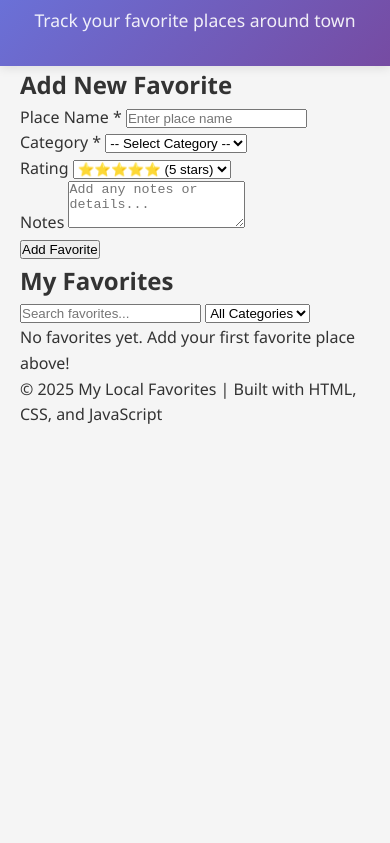
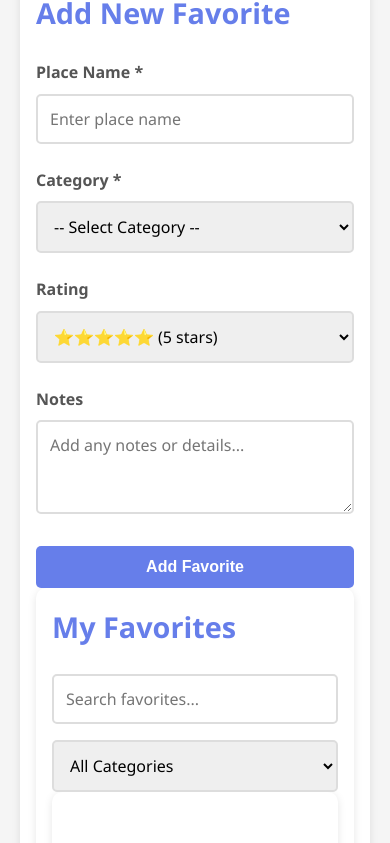
Before and after one commit to ejclouser/40363-local-favorites-tracker, a plain HTML site: page index.html in a window 390 px wide. Shown: the part 162-1005 px from the top of the page. Before the commit the page ends 844 px from the top, so only its background shows below. Drawn offline with Linux system fonts and the light colour scheme.

Commit message:
Lab 11.5 css changes

```diff
--- a/css/styles.css
+++ b/css/styles.css
@@ -69,7 +69,23 @@ header h1 {
    MAIN CONTENT & SECTIONS
    LAB11: Add section containers and spacing
    ========================================== */
+main {
+    padding: 2rem 0;
+}
 
+section {
+    background: white;
+    padding: 2rem;
+    margin-bottom: 2rem;
+    border-radius: 10px;
+    box-shadow: 0 2px 8px rgba(0,0,0,0.1);
+}
+
+h2 {
+    color: #667eea;
+    margin-bottom: 1.5rem;
+    font-size: 1.8rem;
+}
 /* TODO LAB11: Add main and section styles */
 
 
@@ -78,7 +94,41 @@ header h1 {
    LAB11: Add form layout and input styling
    TODO LAB13: May add form validation styles
    ========================================== */
+.form-group {
+    margin-bottom: 1.5rem;
+}
 
+label {
+    display: block;
+    margin-bottom: 0.5rem;
+    font-weight: 600;
+    color: #555;
+}
+
+input[type="text"],
+select,
+textarea {
+    width: 100%;
+    padding: 0.75rem;
+    border: 2px solid #ddd;
+    border-radius: 5px;
+    font-size: 1rem;
+    font-family: inherit;
+    transition: border-color 0.3s ease;
+}
+
+input[type="text"]:focus,
+select:focus,
+textarea:focus {
+    outline: none;
+    border-color: #667eea;
+    box-shadow: 0 0 0 3px rgba(102, 126, 234, 0.1);
+}
+
+textarea {
+    resize: vertical;
+    min-height: 80px;
+}
 /* TODO LAB11: Add .form-group, label, input, select, textarea styles */
 
 
@@ -87,7 +137,31 @@ header h1 {
    LAB11: Add primary button styling
    TODO LAB14: Will add .btn-danger and .btn-secondary here
    ========================================== */
+.btn {
+    padding: 0.75rem 1.5rem;
+    border: none;
+    border-radius: 5px;
+    font-size: 1rem;
+    font-weight: 600;
+    cursor: pointer;
+    transition: all 0.3s ease;
+    display: inline-block;
+}
 
+.btn-primary {
+    background-color: #667eea;
+    color: white;
+}
+
+.btn-primary:hover {
+    background-color: #5568d3;
+    transform: translateY(-2px);
+    box-shadow: 0 4px 12px rgba(102, 126, 234, 0.4);
+}
+
+.btn-primary:active {
+    transform: translateY(0);
+}
 /* TODO LAB11: Add .btn and .btn-primary styles */
 
 
@@ -96,7 +170,18 @@ header h1 {
    LAB11: Add search input and filter layout
    TODO LAB14: Will connect to JavaScript search functionality
    ========================================== */
+.search-controls {
+    display: flex;
+    gap: 1rem;
+}
 
+.search-controls input {
+    flex: 2;
+}
+
+.search-controls select {
+    flex: 1;
+}
 /* TODO LAB11: Add .search-controls styles */
 
 
@@ -105,7 +190,19 @@ header h1 {
    LAB11: Add grid layout structure
    TODO LAB13: Cards will be populated by JavaScript
    ========================================== */
+.favorites-grid {
+    display: grid;
+    grid-template-columns: repeat(auto-fill, minmax(300px, 1fr));
+    gap: 1.5rem;
+}
 
+.empty-message {
+    grid-column: 1 / -1;
+    text-align: center;
+    color: #999;
+    font-style: italic;
+    padding: 2rem;
+}
 /* TODO LAB11: Add .favorites-grid and .empty-message styles */
 
 
@@ -114,7 +211,58 @@ header h1 {
    LAB11: Prepare card design for JavaScript
    LAB13: JavaScript will create cards using these styles
    ========================================== */
+.favorite-card {
+    background: white;
+    border: 2px solid #e0e0e0;
+    border-radius: 10px;
+    padding: 1.5rem;
+    transition: all 0.3s ease;
+}
 
+.favorite-card:hover {
+    border-color: #667eea;
+    box-shadow: 0 4px 12px rgba(102, 126, 234, 0.2);
+    transform: translateY(-5px);
+}
+
+.favorite-card h3 {
+    color: #333;
+    margin-bottom: 0.5rem;
+    font-size: 1.3rem;
+}
+
+.favorite-category {
+    display: inline-block;
+    padding: 0.25rem 0.75rem;
+    background-color: #667eea;
+    color: white;
+    border-radius: 20px;
+    font-size: 0.85rem;
+    margin-bottom: 0.5rem;
+}
+
+.favorite-rating {
+    color: #f39c12;
+    font-size: 1.1rem;
+    margin-bottom: 0.5rem;
+}
+
+.favorite-notes {
+    color: #666;
+    margin-bottom: 1rem;
+    line-height: 1.5;
+}
+
+.favorite-date {
+    font-size: 0.85rem;
+    color: #999;
+    margin-bottom: 1rem;
+}
+
+.favorite-actions {
+    display: flex;
+    gap: 0.5rem;
+}
 /* TODO LAB11: Add .favorite-card and related styles */
 
 
@@ -122,7 +270,17 @@ header h1 {
    FOOTER
    LAB11: Add simple centered footer
    ========================================== */
+footer {
+    background-color: #333;
+    color: white;
+    text-align: center;
+    padding: 1.5rem 0;
+    margin-top: 3rem;
+}
 
+footer p {
+    margin: 0;
+}
 /* TODO LAB11: Add footer styles */
 
 
@@ -132,5 +290,44 @@ header h1 {
    IMPORTANT: Keep ALL media queries in this section!
    TODO LAB13-15: May add responsive adjustments for new features
    ========================================== */
+@media (max-width: 768px) {
+    header h1 {
+        font-size: 2rem;
+    }
 
+    .subtitle {
+        font-size: 1rem;
+    }
+
+    .search-controls {
+        flex-direction: column;
+    }
+
+    .search-controls input,
+    .search-controls select {
+        flex: 1;
+    }
+
+    .favorites-grid {
+        grid-template-columns: 1fr;
+    }
+
+    section {
+        padding: 1.5rem;
+    }
+
+    .btn {
+        width: 100%;
+    }
+}
+
+@media (max-width: 480px) {
+    header h1 {
+        font-size: 1.5rem;
+    }
+
+    section {
+        padding: 1rem;
+    }
+}
 /* TODO LAB11: Add @media queries for tablet and mobile */
```
